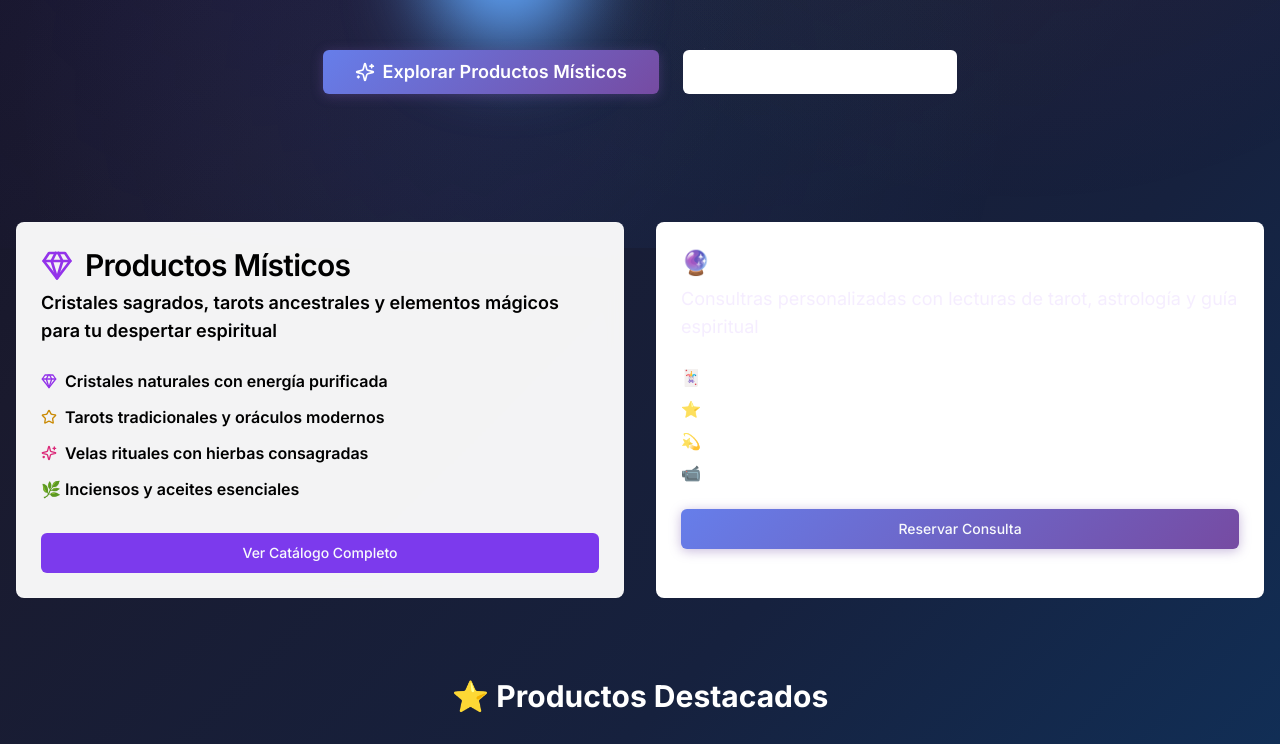
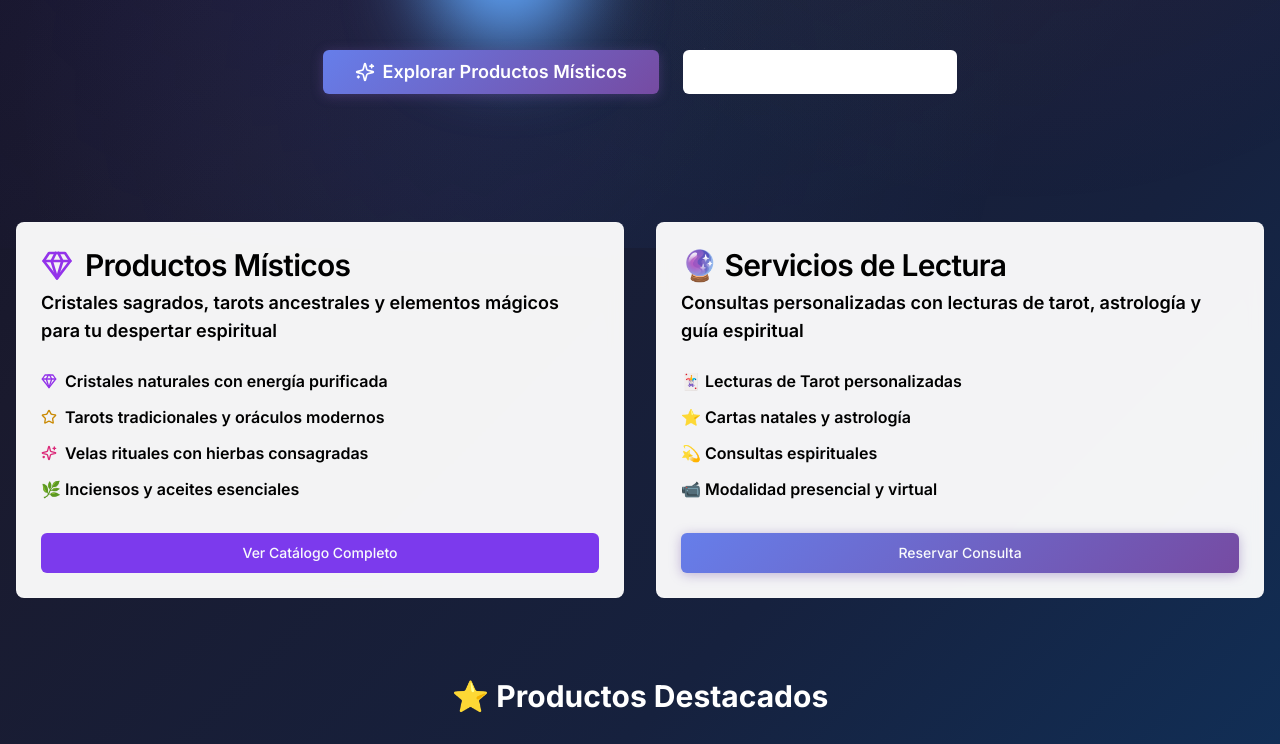
Before and after one commit to DaveVelazquez/-luna-mistica-esoterica, a Next.js app: page / in a window 1280 px wide. Shown: the part 552-1296 px from the top of the page. Built offline with nearby package versions, Linux system fonts and the light colour scheme; grey boxes are pictures that could not be loaded.

Commit message:
Style: igualar formato de Servicios de Lectura con fondo blanco y texto negro

```diff
--- a/src/app/page.tsx
+++ b/src/app/page.tsx
@@ -142,17 +142,17 @@ export default function HomePage() {
           </CardContent>
         </Card>
 
-        <Card className="mystic-card group hover:shadow-lg transition-all duration-300">
+        <Card className="mystic-card group hover:shadow-lg transition-all duration-300 bg-white/95">
           <CardHeader>
-            <CardTitle className="text-2xl flex items-center gap-2 text-white font-cinzel">
+            <CardTitle className="text-3xl flex items-center gap-2 text-black font-cinzel">
               🔮 Servicios de Lectura
             </CardTitle>
-            <CardDescription className="text-lg text-purple-100/80">
-              Consultras personalizadas con lecturas de tarot, astrología y guía espiritual
+            <CardDescription className="text-lg text-black font-semibold">
+              Consultas personalizadas con lecturas de tarot, astrología y guía espiritual
             </CardDescription>
           </CardHeader>
           <CardContent>
-            <ul className="space-y-2 text-white/80 mb-6">
+            <ul className="space-y-3 text-black font-semibold mb-8">
               <li>🃏 Lecturas de Tarot personalizadas</li>
               <li>⭐ Cartas natales y astrología</li>
               <li>💫 Consultas espirituales</li>
```
